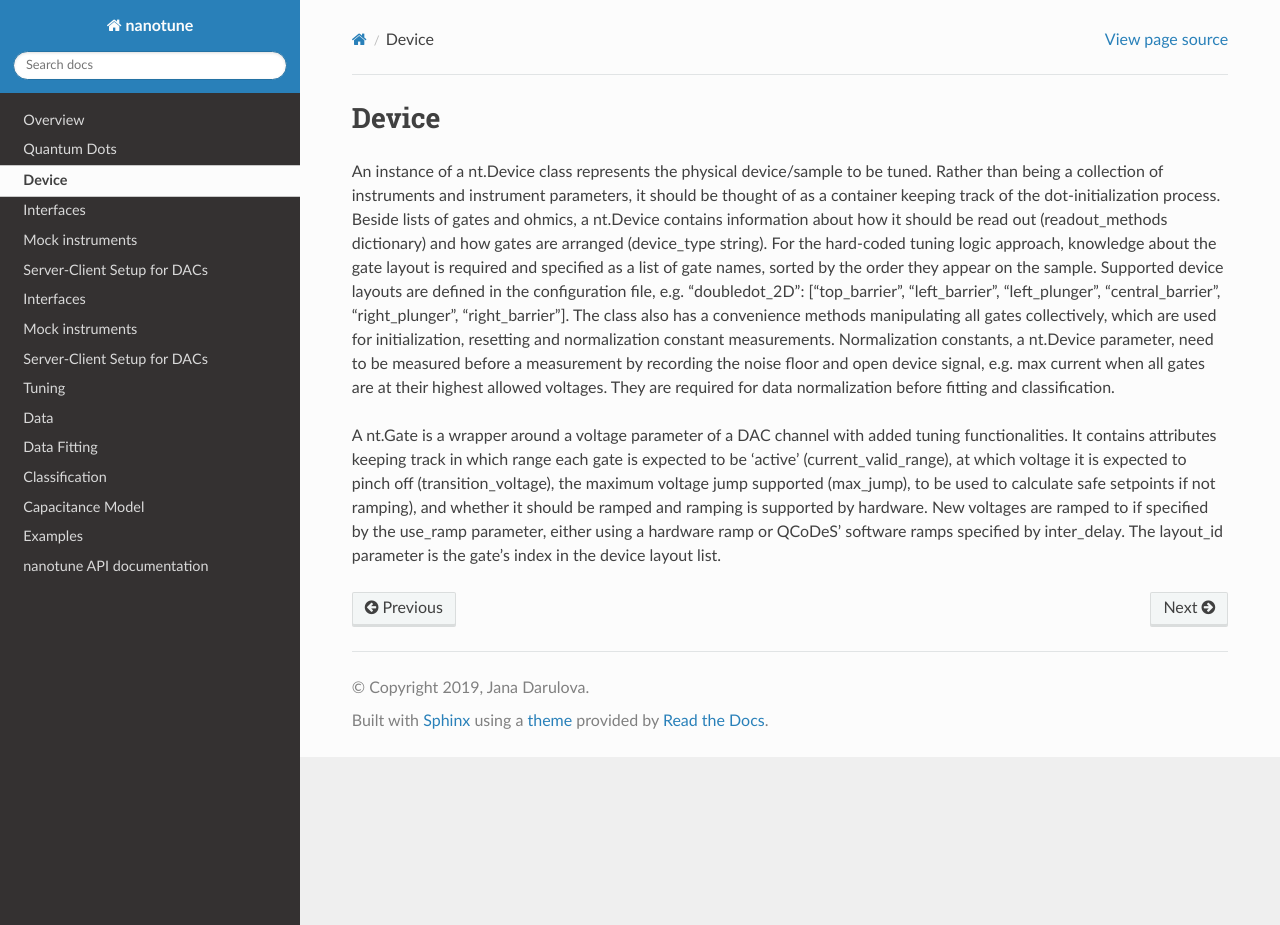
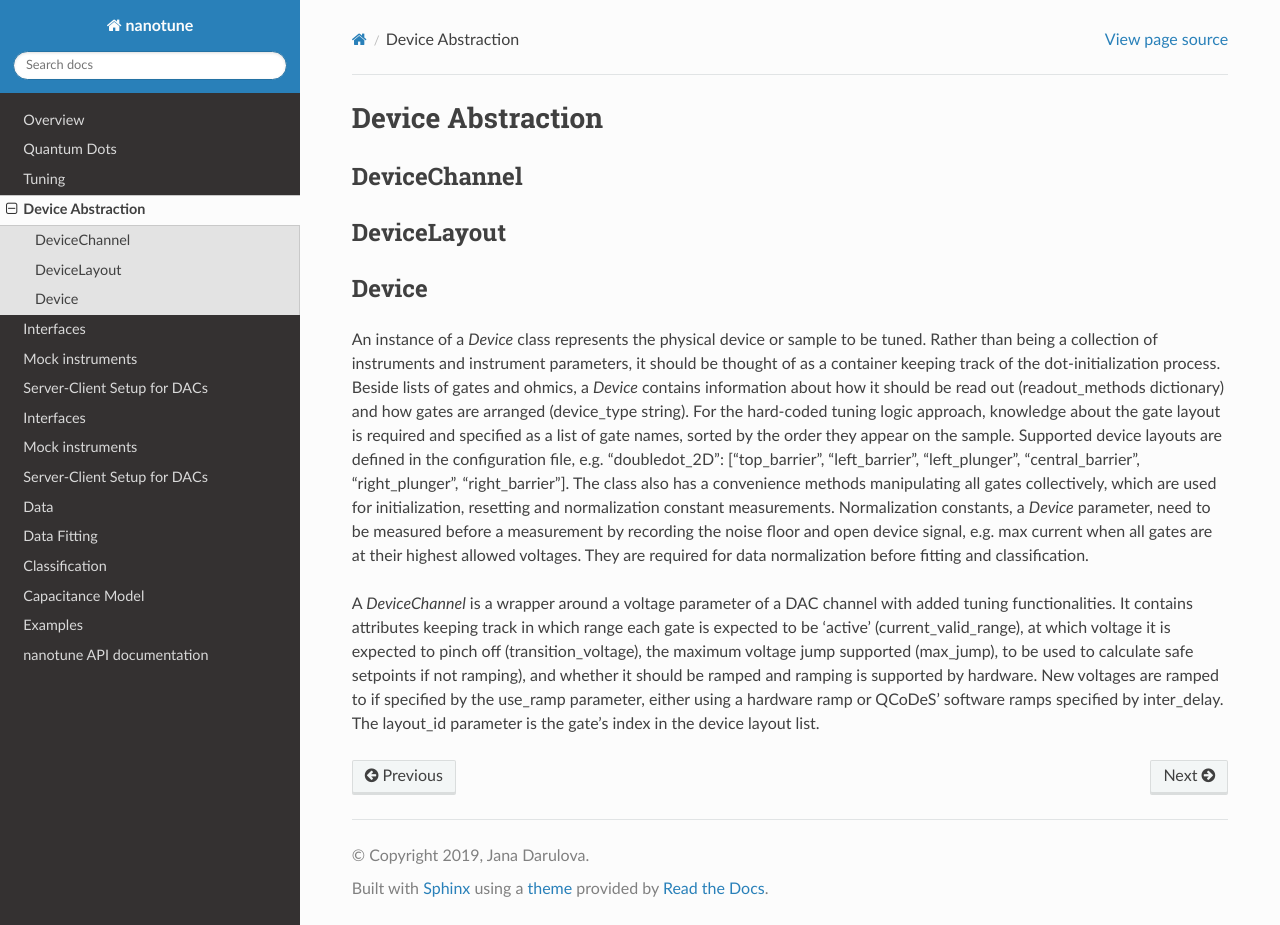
Before and after one commit to microsoft/nanotune, a Sphinx documentation site: the page built from docs/device/index.rst, in a window 1280 px wide and 925 px high. Built offline with Sphinx 7.4.7 and the Read the Docs theme 2.0.0, drawn with Linux system fonts in a browser that asks for light colours; the version number could not be read and is left out.

Commit message:
clean up

```diff
--- a/docs/device/index.rst
+++ b/docs/device/index.rst
@@ -1,11 +1,23 @@
-======
+.. _device:
+
+Device Abstraction
+==================
+
+DeviceChannel
+-------------
+
+
+DeviceLayout
+------------
+
+
 Device
-======
+------
 
-An instance of a nt.Device class represents the physical device/sample to be
+An instance of a `Device` class represents the physical device or sample to be
 tuned. Rather than being a collection of instruments and instrument parameters,
 it should be thought of as a container keeping track of the dot-initialization
-process. Beside lists of gates and ohmics, a nt.Device contains information
+process. Beside lists of gates and ohmics, a `Device` contains information
 about how it should be read out (readout_methods dictionary) and how gates
 are arranged (device_type string). For the hard-coded tuning logic approach,
 knowledge about the gate layout is required and specified as a list of gate
@@ -15,12 +27,12 @@ layouts are defined in the configuration file, e.g. "doubledot_2D":
 "right_plunger", "right_barrier"].
 The class also has a convenience methods manipulating all gates collectively,
 which are used for initialization, resetting and normalization constant
-measurements. Normalization constants, a nt.Device parameter, need to be
+measurements. Normalization constants, a `Device` parameter, need to be
 measured before a measurement by recording the noise floor and open device
 signal, e.g. max current when all gates are at their highest allowed voltages.
 They are required for data normalization before fitting and classification.
 
-A nt.Gate is a wrapper around a voltage parameter of a DAC channel with added
+A `DeviceChannel` is a wrapper around a voltage parameter of a DAC channel with added
 tuning functionalities. It contains attributes keeping track in which range
 each gate is expected to be 'active' (current_valid_range), at which voltage
 it is expected to pinch off (transition_voltage), the maximum voltage jump
--- a/docs/index.rst
+++ b/docs/index.rst
@@ -13,9 +13,9 @@ Documentation
 
    overview/index
    quantum_dots/index
+   tuning/index
    device/index
    drivers/index
-   tuning/index
    data/index
    fit/index
    classification/index
```
